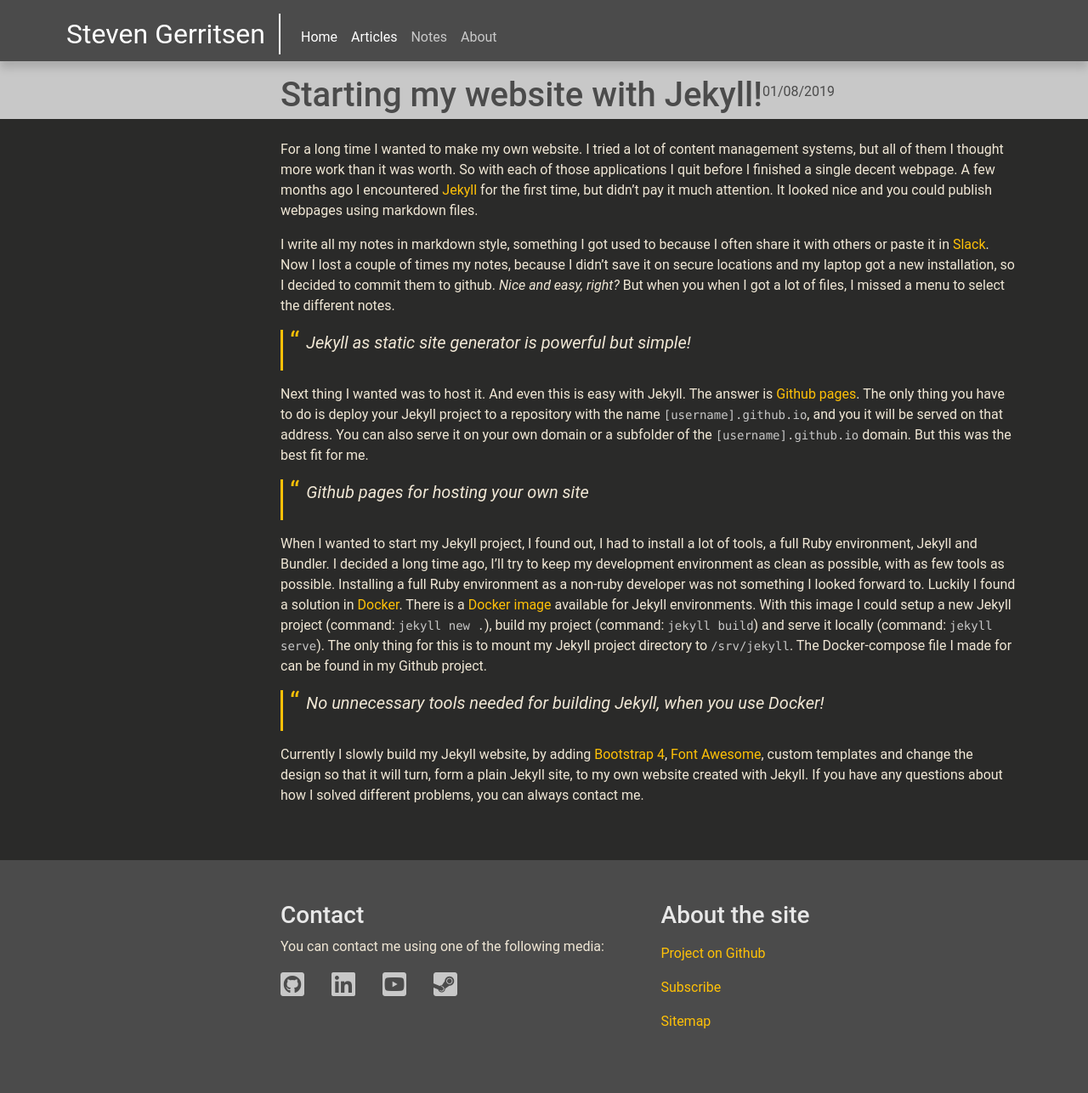
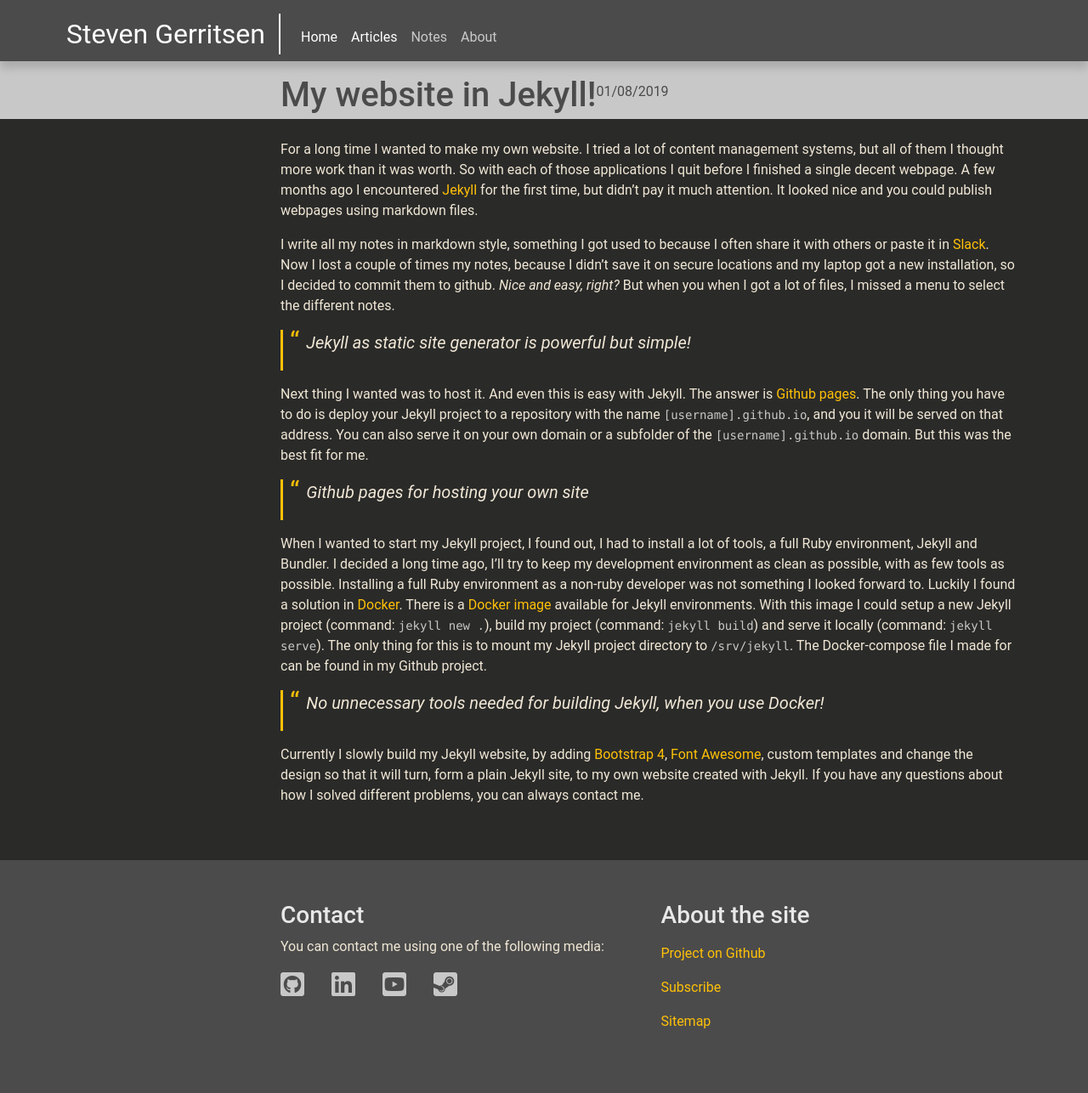
Before and after one commit to Steeff0/steeff0.github.io, a Jekyll site: the page built from _posts/2019-08-01-my-website-in-Jekyll.md, in a window 1280 px wide. Shown: the whole page at 85% size. Built offline with Jekyll 4.4.1, drawn with Linux system fonts in a browser that asks for light colours; some web fonts are replaced.

Commit message:
Fix Cards

```diff
--- a/_posts/2019-08-01-my-site-in-Jekyll.md
+++ b/_posts/2019-08-01-my-website-in-Jekyll.md
@@ -1,5 +1,5 @@
 ---
-title:  "Starting my website with Jekyll!"
+title:  "My website in Jekyll!"
 categories: development web
 promoted: true
 excerpt: Read about some of the struggles I faced setting up my Jekyll site and how I overcame them.
```
